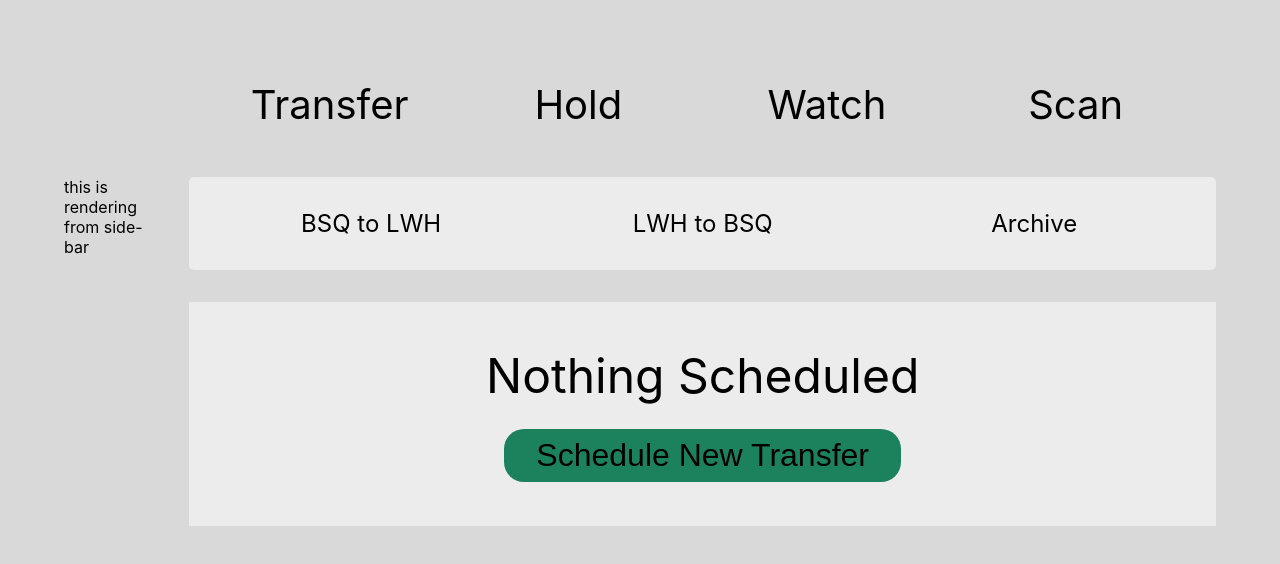
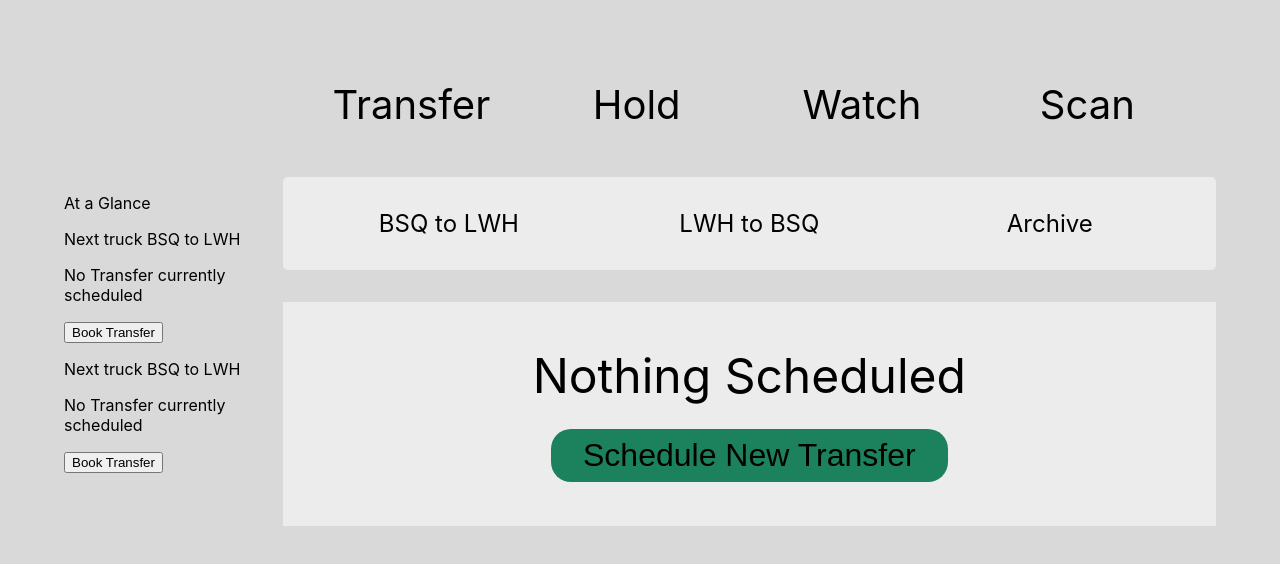
Before and after one commit to lefthomas/PropertyController, a React (Create React App) app: page / in a window 1280 px wide. Shown: the top 564 px of the page. Built offline with nearby package versions, Linux system fonts and the light colour scheme.

Commit message:
added glancebox

```diff
--- a/src/App.css
+++ b/src/App.css
@@ -2,7 +2,7 @@
   background-color: #d9d9d9;
   min-height: 100vh;
   display: grid;
-  grid-template-columns: 1fr 11fr;
+  grid-template-columns: 2fr 10fr;
   grid-template-rows: auto 1fr;
   column-gap: 2rem;
   padding: 4rem;
--- /dev/null
+++ b/src/components/GlanceBox/GlanceBox.js
@@ -0,0 +1,13 @@
+import "./GlanceBox.css";
+
+function GlanceBox() {
+  return (
+    <div class="glance-box">
+      <p>Next truck BSQ to LWH</p>
+      <p>No Transfer currently scheduled</p>
+      <button>Book Transfer</button>
+    </div>
+  );
+}
+
+export default GlanceBox;
--- a/src/components/SideBar/SideBar.js
+++ b/src/components/SideBar/SideBar.js
@@ -1,7 +1,14 @@
 import "./SideBar.css";
+import GlanceBox from "../GlanceBox/GlanceBox";
 
 function SideBar() {
-  return <div className="side-bar"> this is rendering from side-bar</div>;
+  return (
+    <div className="side-bar">
+      <p>At a Glance</p>
+      <GlanceBox />
+      <GlanceBox />
+    </div>
+  );
 }
 
 export default SideBar;
```
Also changed, not shown: src/components/GlanceBox/GlanceBox.css (added).
